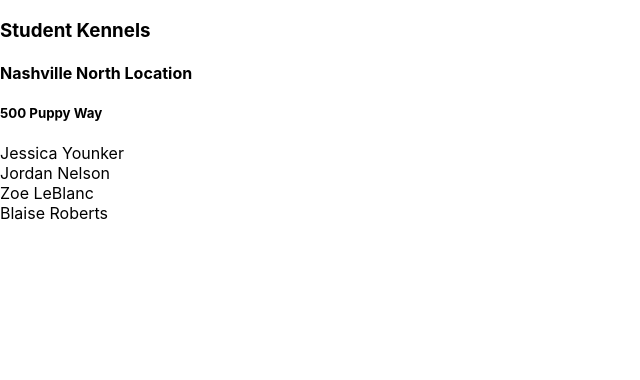
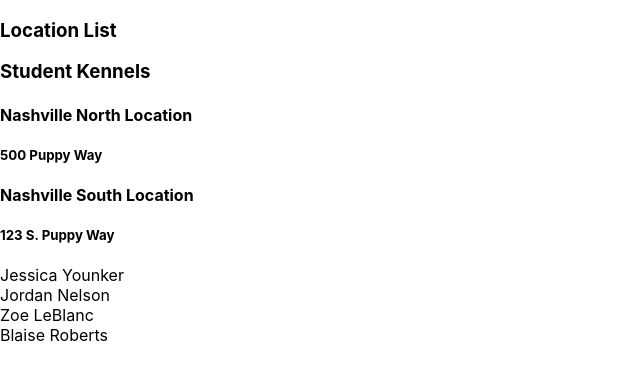
Before and after one commit to shanemiller89/kennel, a React (Create React App) app: page / in a window 1280 px wide. Shown: the top 380 px of the page, without its empty margins (0-640 px from the left). Built offline with nearby package versions, Linux system fonts and the light colour scheme.

Commit message:
intial commit, finished practice

```diff
--- a/src/components/Kennel.js
+++ b/src/components/Kennel.js
@@ -1,5 +1,6 @@
 import React, { Component } from 'react'
-import EmployeeList from "./employee/EmployeeList"  // Import EmployeeList component
+import EmployeeList from "./employee/EmployeeList"
+import LocationList from "./location/LocationList.js"  // Import EmployeeList component
 
 
 export default class Kennel extends Component {
@@ -29,9 +30,7 @@ state = {
     render() {
         return (
             <article className="kennel">
-                <h3>Student Kennels</h3>
-                <h4>Nashville North Location</h4>
-                <h5>500 Puppy Way</h5>
+                <LocationList />
                 <EmployeeList employees={this.state.employees} />
             </article>
         );
--- /dev/null
+++ b/src/components/location/LocationList.js
@@ -0,0 +1,21 @@
+import React, { Component } from 'react'
+
+
+export default class LocationList  extends Component {
+    render() {
+        return (
+            <article>
+                <h1>Location List</h1>
+                <h3>Student Kennels</h3>
+                <section>
+                    <h4>Nashville North Location</h4>
+                    <h5>500 Puppy Way</h5>
+                </section>
+                <section>
+                    <h4>Nashville South Location</h4>
+                    <h5>123 S. Puppy Way</h5>
+                </section>
+            </article>
+        );
+    }
+}
```
